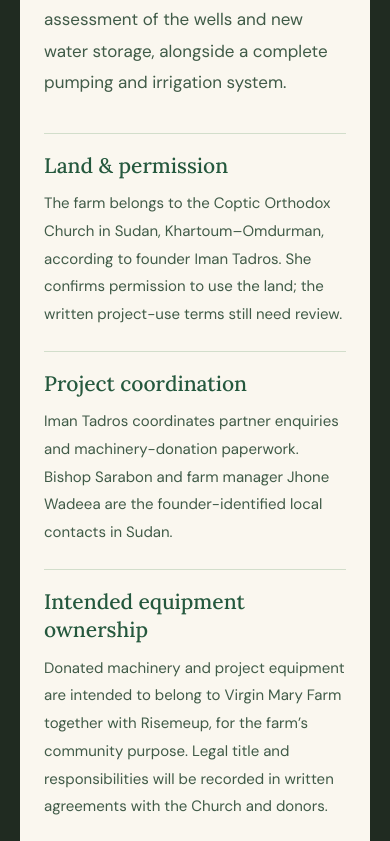
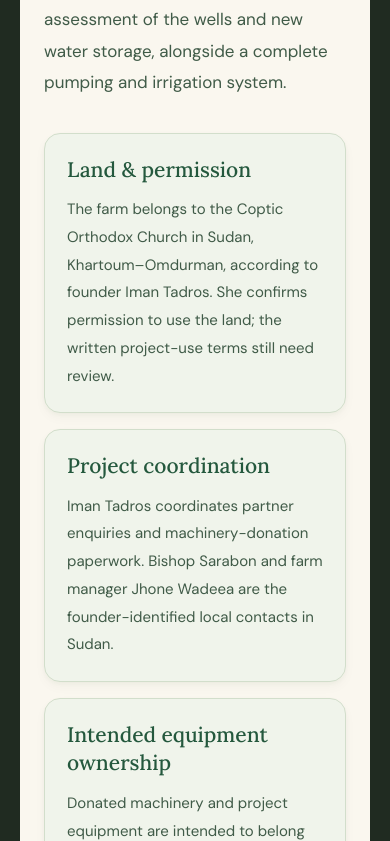
Before and after one commit to Hero988/RiseMeUp, a React (Vite) app: page / in a window 390 px wide. Shown: the part 10223-11064 px from the top of the page. Built offline with nearby package versions, Linux system fonts and the light colour scheme; a web font is replaced by a local one.

Commit message:
Apply approved five green farm readiness boxes

```diff
--- a/public/homepage-theme.css
+++ b/public/homepage-theme.css
@@ -460,3 +460,26 @@
   .home-page #virgin-mary-farm #farm-readiness dt {font-size:21px}
   .home-page #virgin-mary-farm #farm-readiness > div:first-child > p:last-child {font-size:17px}
 }
+
+/* Approved five soft green boxes within the farm readiness card. */
+.home-page #virgin-mary-farm #farm-readiness dl {gap:20px;margin:34px 0}
+.home-page #virgin-mary-farm #farm-readiness dl > div {
+  background:#f0f4eb;border:1px solid #d2decb;border-radius:16px;padding:25px 27px;
+  box-shadow:0 2px 4px #203d2a08,0 5px 12px #203d2a08;
+  transition:transform 240ms ease,box-shadow 240ms ease,border-color 240ms ease;
+}
+.home-page #virgin-mary-farm #farm-readiness dt {margin-bottom:12px}
+@media(hover:hover) {
+  .home-page #virgin-mary-farm #farm-readiness dl > div:hover {
+    transform:translateY(-3px);border-color:#b7c9aa;
+    box-shadow:0 5px 8px #203d2a0c,0 12px 24px #203d2a1f;
+  }
+}
+@media(prefers-reduced-motion:reduce) {
+  .home-page #virgin-mary-farm #farm-readiness dl > div {transition:none}
+  .home-page #virgin-mary-farm #farm-readiness dl > div:hover {transform:none}
+}
+@media(max-width:700px) {
+  .home-page #virgin-mary-farm #farm-readiness dl {gap:16px}
+  .home-page #virgin-mary-farm #farm-readiness dl > div {padding:22px}
+}
```
